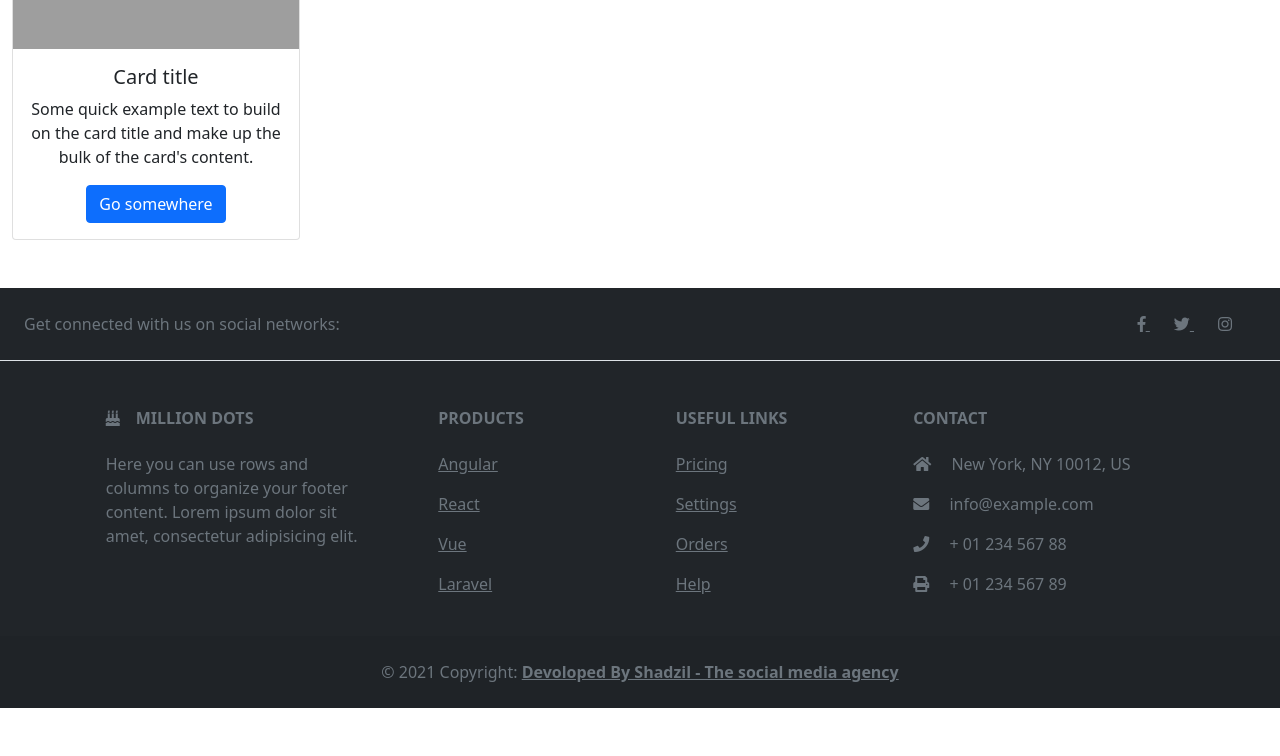
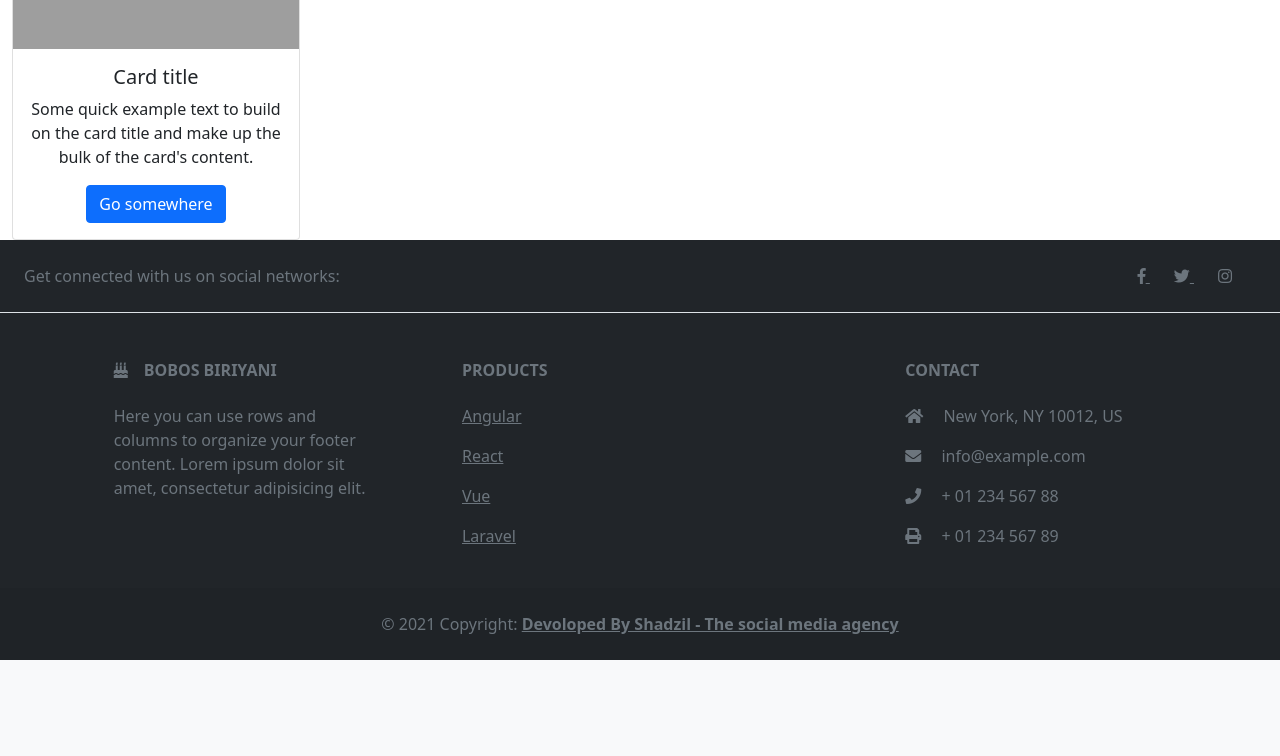
Before and after one commit to shadzil/bobos, a PHP site: page /first.php in a window 1280 px wide. Shown: the part 809-1565 px from the top of the page. After the commit the page ends 1469 px from the top, so only its background shows below. Run offline with PHP 8.4, Linux system fonts and the light colour scheme; some libraries are stand-ins or nearby versions; grey boxes are pictures that could not be loaded.

Commit message:
Update footer.php

```diff
--- a/footer.php
+++ b/footer.php
@@ -1,6 +1,6 @@
 
 <!-- Footer -->
-<footer class="text-center text-lg-start bg-light text-muted bg-dark my-5">
+<footer class="text-center text-lg-start bg-light text-muted bg-dark">
   <!-- Section: Social media -->
   <section
     class="d-flex justify-content-center justify-content-lg-between p-4 border-bottom"
@@ -39,7 +39,7 @@
         <div class="col-md-3 col-lg-4 col-xl-3 mx-auto mb-4">
           <!-- Content -->
           <h6 class="text-uppercase fw-bold mb-4">
-            <i class="fas fa-birthday-cake me-3"></i>Million Dots
+            <i class="fas fa-birthday-cake me-3"></i>Bobos Biriyani
           </h6>
           <p>
             Here you can use rows and columns to organize your footer content. Lorem ipsum
@@ -49,7 +49,7 @@
         <!-- Grid column -->
 
         <!-- Grid column -->
-        <div class="col-md-2 col-lg-2 col-xl-2 mx-auto mb-4">
+        <div class="col-md-5 col-lg-4 col-xl-4 mx-auto mb-4">
           <!-- Links -->
           <h6 class="text-uppercase fw-bold mb-4">
             Products
@@ -70,9 +70,9 @@
         <!-- Grid column -->
 
         <!-- Grid column -->
-        <div class="col-md-3 col-lg-2 col-xl-2 mx-auto mb-4">
+        <!-- <div class="col-md-3 col-lg-2 col-xl-2 mx-auto mb-4"> -->
           <!-- Links -->
-          <h6 class="text-uppercase fw-bold mb-4">
+          <!-- <h6 class="text-uppercase fw-bold mb-4">
             Useful links
           </h6>
           <p>
@@ -87,7 +87,7 @@
           <p>
             <a href="#!" class="text-reset">Help</a>
           </p>
-        </div>
+        </div> -->
         <!-- Grid column -->
 
         <!-- Grid column -->
```
